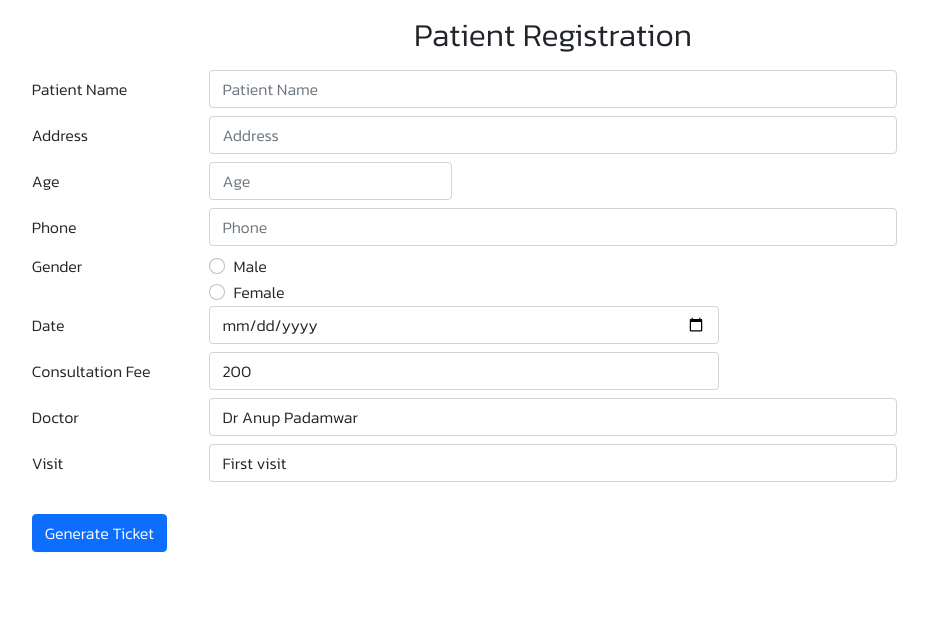
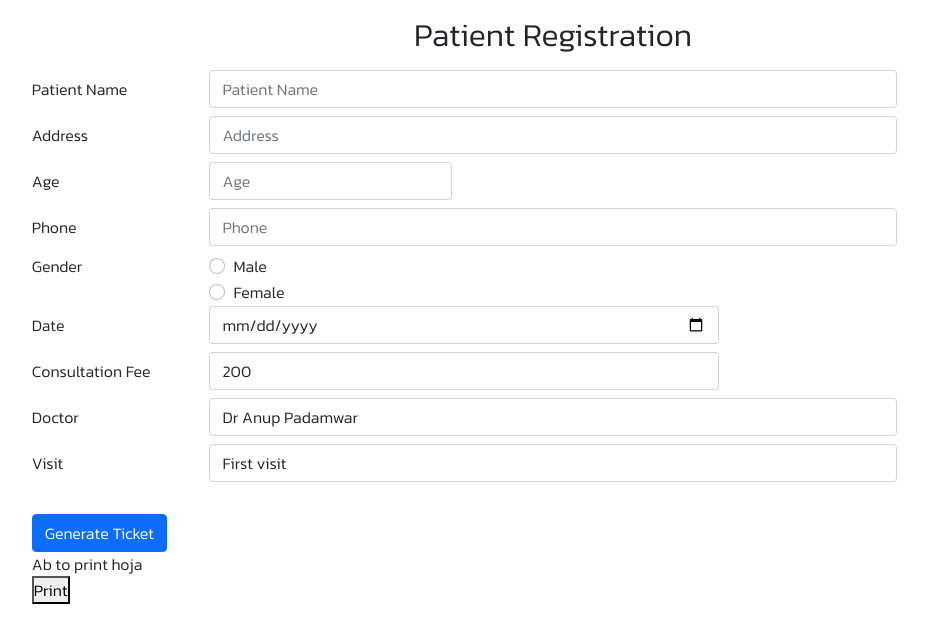
Before and after one commit to Paddybaba/myclinic, a React (Create React App) app in the folder myclinic/: page /opd in a window 1280 px wide. Shown: the top 642 px of the page, without its empty margins (87-1015 px from the left). Built offline with nearby package versions, Linux system fonts and the light colour scheme.

Commit message:
lets print

```diff
--- a/myclinic/package.json
+++ b/myclinic/package.json
@@ -14,6 +14,7 @@
     "react-dom": "^17.0.2",
     "react-router-dom": "^5.3.0",
     "react-scripts": "4.0.3",
+    "react-to-print": "^2.13.0",
     "web-vitals": "^1.1.2"
   },
   "scripts": {
--- a/myclinic/src/components/Navbar.js
+++ b/myclinic/src/components/Navbar.js
@@ -3,14 +3,13 @@ import { Container, Nav, NavDropdown, Image } from "react-bootstrap";
 import Navbar from "react-bootstrap/Navbar";
 
 const Navigationbar = () => {
+  var saibaba =
+    "https://live.staticflickr.com/65535/51537856857_a459c3a29c_m.jpg";
+
   return (
     <Navbar bg="light" expand="lg">
       <Container>
-        <Image
-          src="https://lh3.googleusercontent.com/pLwicZVfOOr5ffQbLrmz1gnzZ-EAu7R74uPqts6bacIDlUmUuVC9BAMRoyarWqtsyCxxTRDTPotOpRgHZFMJ7mP5WNmzZut_LqYLKW0ffQOlxun9Zd1pPRNBSGdgyTTAaTiUydAV0yohiGxv08kjsBRuSlGoh7rvT7sEXSGjMcyDZO_ciF2gzBmvM0KZREHVtp_B0E_OmAth0k84mrsSUkaAYcININCh9tMkBnM6nW1yJQI1NmjurlwqQwpzu5XwKCNz8Hec272-3OAT6s1OTcehQKzx0il0_KhA4Bm0MVoowdhmt4Wa7v-gAFT5oc_BtczRnMH9MqKcGp-LQZMtajcA0I4dmcflf8iIWhfF5FvRbwsbMc7Heo40NwmKgAjWIP0T3bASbPvOXokwmZohQO0EI3I46YuZUcnUiKbYL5RwbRQVZrmgsu0iZ1fydwsRS1UxBhKlfYJVcYPSY9K1L-lVTRWRzoS6Um1Jw7rIBerud3GohYEMm5OWg9jjUhuYRuaKvwENyC7CxK-Zj9ygHWLZIb0OWaeMz-G-Wrlof5WdTTKSKgZJkcwSUiwoC4xolJO3aL1BsislJGhIF0m66IC-8LmmeBq2qLlU5MPluMAhyBgXOi-1SnoQVKrAGfh5jOF8KsEmPeDLL7TmAjax-EakVkeBC9VSAfqTJVOH4UIS7J-BD5vn6Y1iqrMcIg5r0ERg4cmJRb-Qlr6Q8--GJCf2=s625-no?authuser=0"
-          className="logo"
-          fluid
-        />
+        <Image src={saibaba} className="logo" fluid />
         <Navbar.Brand href="/">Sri Sai Clinic</Navbar.Brand>
         <Navbar.Toggle aria-controls="basic-navbar-nav" />
         <Navbar.Collapse id="basic-navbar-nav">
--- /dev/null
+++ b/myclinic/src/components/PrintPatient.js
@@ -0,0 +1,25 @@
+import React, { useRef } from "react";
+import { render } from "react-dom";
+import { useReactToPrint } from "react-to-print";
+
+class ComponentToPrint extends React.Component {
+  render() {
+    return <div>Ab to print hoja</div>;
+  }
+}
+
+const PrintPatient = () => {
+  const componentRef = useRef();
+  const handlePrint = useReactToPrint({
+    content: () => componentRef.current,
+  });
+
+  return (
+    <div id="print">
+      <ComponentToPrint ref={componentRef} />
+      <button onClick={handlePrint}>Print</button>
+    </div>
+  );
+};
+render(<ComponentToPrint />, document.getElementById("root"));
+export default PrintPatient;
--- a/myclinic/src/index.js
+++ b/myclinic/src/index.js
@@ -3,10 +3,11 @@ import ReactDOM from "react-dom";
 import "./index.css";
 import { BrowserRouter } from "react-router-dom";
 import App from "./App";
-
+// import PrintPatient from "./components/PrintPatient";
 ReactDOM.render(
   <BrowserRouter>
     <App />
+    {/* <PrintPatient /> */}
   </BrowserRouter>,
   document.getElementById("root")
 );
--- a/myclinic/src/pages/OPD.js
+++ b/myclinic/src/pages/OPD.js
@@ -1,6 +1,7 @@
 import React from "react";
 import { useState } from "react";
 import axios from "axios";
+import PrintPatient from "../components/PrintPatient";
 
 const OPD = () => {
   const emptyForm = {
@@ -22,6 +23,7 @@ const OPD = () => {
       [e.target.name]: e.target.value,
     });
   }
+
   const onGenerate = async (e) => {
     e.preventDefault();
     const response = await axios.post(
@@ -29,7 +31,9 @@ const OPD = () => {
       formData
     );
     const data = response.data;
+
     window.alert(`${data.data.patient_name} saved successfully !!`);
+    updateFormdata(emptyForm);
   };
 
   return (
@@ -210,6 +214,7 @@ const OPD = () => {
                 </button>
               </div>
             </div>
+            <PrintPatient />
           </form>
         </div>
       </div>
```
Also changed, not shown: 1 other file (tests, documents, lock files or other folders).
